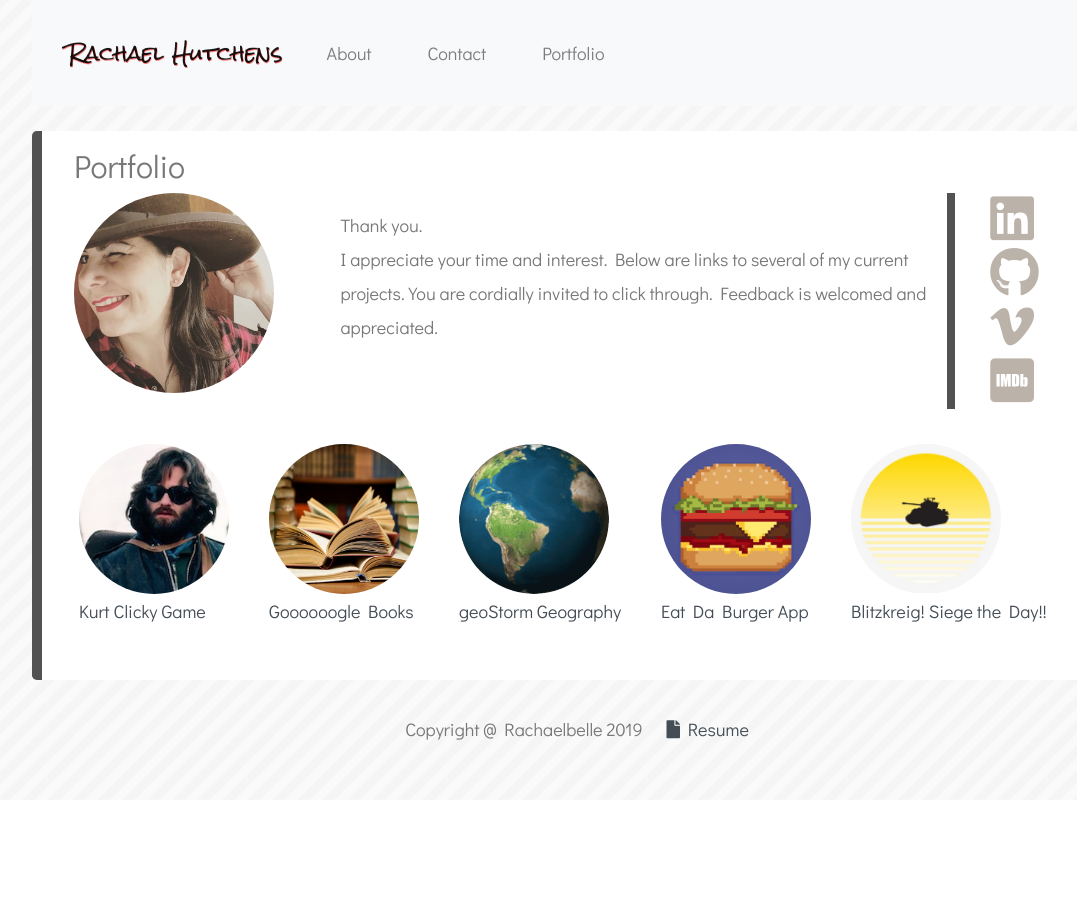
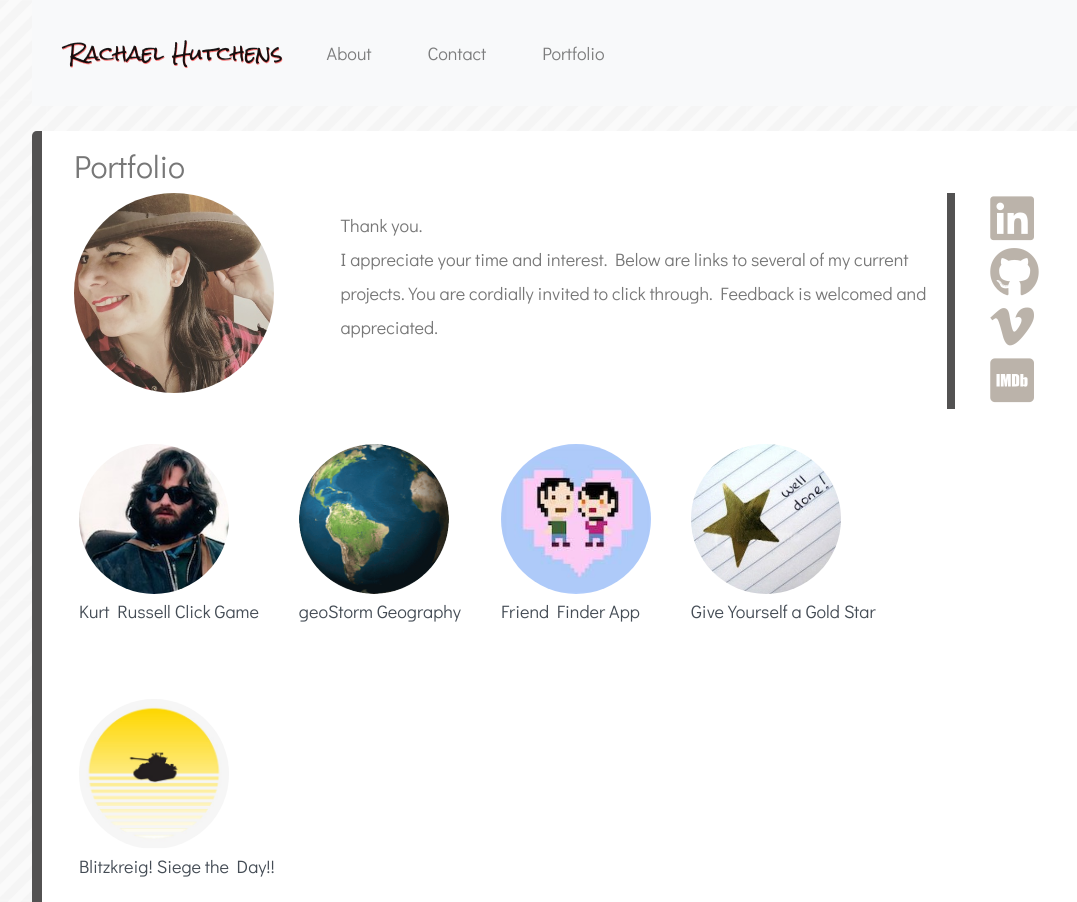
Before and after one commit to rachaelbelle/rachaelbelle.github.io, a plain HTML site: page portfolio.html in a window 1280 px wide. Shown: the top 902 px of the page, without its empty margins (53-1130 px from the left). Before the commit the page ends 800 px from the top, so only its background shows below. Drawn offline with nearby package versions, Linux system fonts and the light colour scheme; a web font is replaced by a local one.

Commit message:
updated portfolio page with gold star

```diff
--- a/assets/css/style.css
+++ b/assets/css/style.css
@@ -57,7 +57,7 @@ body {
   border-radius: 50%;
   vertical-align: top;
   display: inline-block;
-  text-align: center;
+  text-align: justify;
   width: 150px;
 }
 
--- a/portfolio.html
+++ b/portfolio.html
@@ -60,16 +60,17 @@
 
         </div>
       </div>
-      <a href="https://rachaelbelle.github.io/ClickyGame/" target="_blank"><img src="assets/images/kurtThing.jpeg" class="projEx" id="introStatement" alt="Word Guess"><p>Kurt Clicky Game</p></a>
-      <a href="https://gooooooglebooks.herokuapp.com/" target="_blank"><img src="assets/images/Books.jpg" class="projEx" id="introStatement" alt="Word Guess"><p>Goooooogle Books</p></a>
+      <a href="https://rachaelbelle.github.io/ClickyGame/" target="_blank"><img src="assets/images/kurtThing.jpeg" class="projEx" id="introStatement" alt="Word Guess"><p>Kurt Russell Click Game</p></a>
+      <!-- <a href="https://gooooooglebooks.herokuapp.com/" target="_blank"><img src="assets/images/Books.jpg" class="projEx" id="introStatement" alt="Word Guess"><p>Goooooogle Books</p></a> -->
       <!-- <a href="https://papsmear.herokuapp.com/" target="_blank"><img src="assets/images/1502gazette.jpg" class="projEx" id="introStatement" alt="NewsScaper"><p>Papsmear News Scraper</p></a> -->
       <!-- <a href="https://rachaelbelle.github.io/Kurt-Russell-Trivia/" target="_blank"><img src="assets/images/kurtThing.jpeg" class="projEx" id="introStatement" alt="Word Guess"><p>Kurt Russell Trivia</p></a> -->
       <!-- <a href="https://rachaelbelle.github.io/Giftastic-Fashionistas/" target="_blank"><img src="assets/images/uncleKarlSml.jpg" class="projEx" id="introStatement" alt="Giphy"><p>GifTastic Fashionistas</p></a> -->
       <a href="https://geostorm2019.herokuapp.com/" target="_blank"><img src="assets/images/rotating-earth-1.gif" class="projEx" id="introStatement" alt="geoStorm"><p>geoStorm Geography</p></a>
-      <!-- <a href="https://friend-finder-ysl.herokuapp.com" target="_blank"><img src="assets/images/8bitFriends.jpeg" class="projEx" id="introStatement" alt="friendFinder"><p>Friend Finder App</p></a> -->
+      <a href="https://friend-finder-ysl.herokuapp.com" target="_blank"><img src="assets/images/8bitFriends.jpeg" class="projEx" id="introStatement" alt="friendFinder"><p>Friend Finder App</p></a>
       <!-- <a href="https://rachaelbelle.github.io/Crystal-Collector/" target="_blank"><img src="assets/images/diamond.jpg" class="projEx" id="introStatement" alt="crystal collector"><p>Crystal Collector Game</p></a> -->
       <!-- <a href="https://rachaelbelle.github.io/Bamazon_CLI/" target="_blank"><img src="assets/images/liriCode.png" class="projEx" id="introStatement" alt="BAMazon CLI app"><p>BAMazon CLI App</p></a> -->
-      <a href="https://dry-beyond-58802.herokuapp.com/" target="_blank"><img src="assets/images/8bitBurger2.jpeg" class="projEx" id="introStatement" alt="Eat Da Burger"><p>Eat Da Burger App</p></a>
+      <a href="https://getagoldstar.herokuapp.com/" target="_blank"><img src="assets/images/goldStar.jpg" class="projEx" id="introStatement" alt="get a gold star"><p>Give Yourself  a Gold Star</p></a>
+      <!-- <a href="https://dry-beyond-58802.herokuapp.com/" target="_blank"><img src="assets/images/8bitBurger2.jpeg" class="projEx" id="introStatement" alt="Eat Da Burger"><p>Eat Da Burger App</p></a> -->
       <a href="https://blitzkreigg.herokuapp.com/" target="_blank"><img src="assets/images/sun_logo.jpg" class="projEx" id="introStatement" alt="Blitzkreig"><p>Blitzkreig! Siege the Day!!</p></a>
 
 
```
Also changed, not shown: assets/images/goldStar.jpg (added), assets/images/goldStars.jpg (added).
